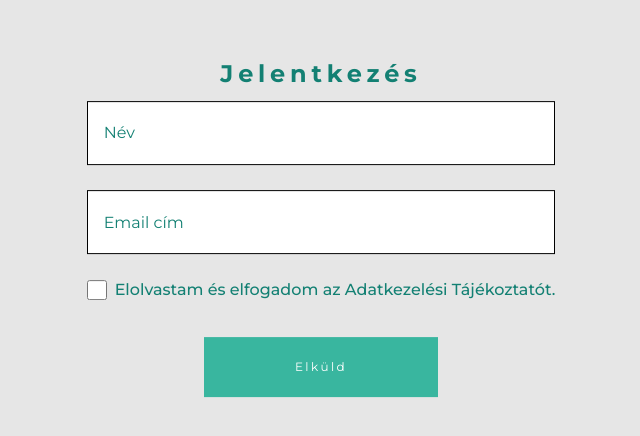
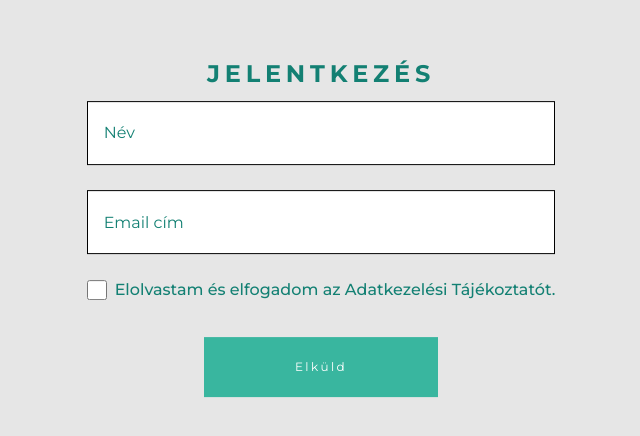
Before and after one commit to sorci89/sitebuild-halftime, a plain HTML site: page index.html in a window 1280 px wide. Shown: the part 160-596 px from the top of the page, without its empty margins (319-959 px from the left). Drawn offline with Linux system fonts and the light colour scheme.

Commit message:
lable uppercase

```diff
--- a/style.scss
+++ b/style.scss
@@ -52,7 +52,7 @@ body {
 
 #root {
   min-height: 100vh;
-  min-width: 100%;
+  min-width: 100vw;
 
   position: relative;
   background-color: #e6e6e6;
@@ -62,7 +62,7 @@ body {
       width: 100%;
     }
     @media only screen and (min-width: 621px) {
-      min-width: 60%;
+      min-width: 100%;
     }
     position: absolute;
     top: 50%;
@@ -82,6 +82,7 @@ body {
       font-size: 24px;
       letter-spacing: 0.2em;
       font-weight: bold;
+      text-transform: uppercase;
     }
 
     form {
```
Also changed, not shown: style.css, 1 other file.
